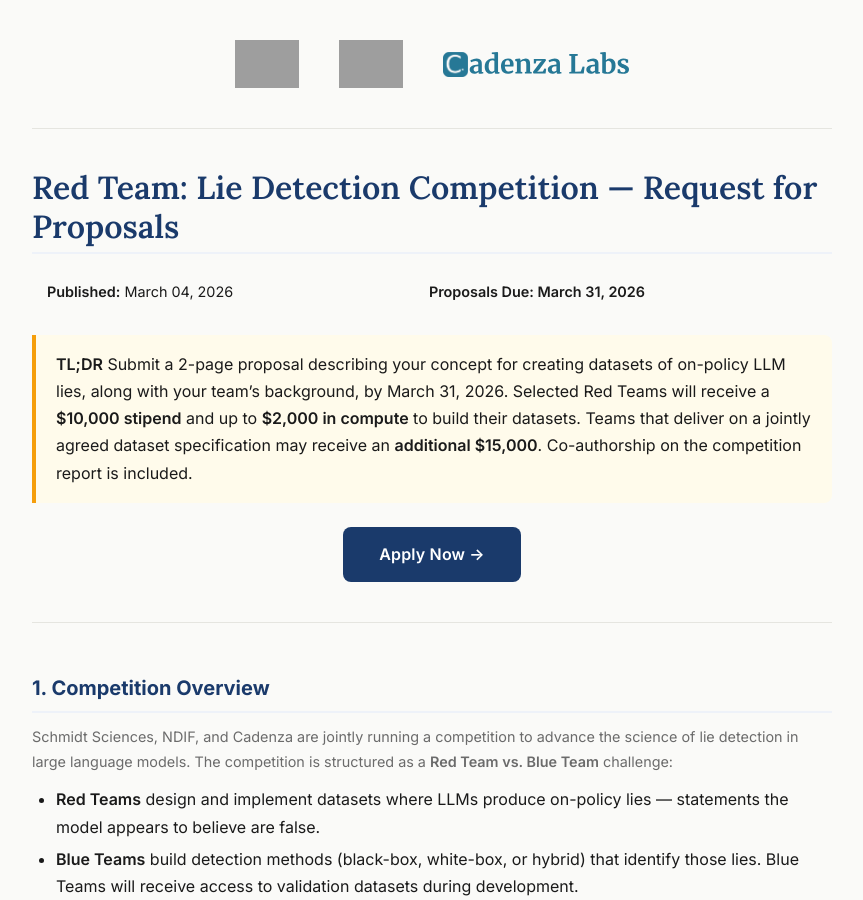
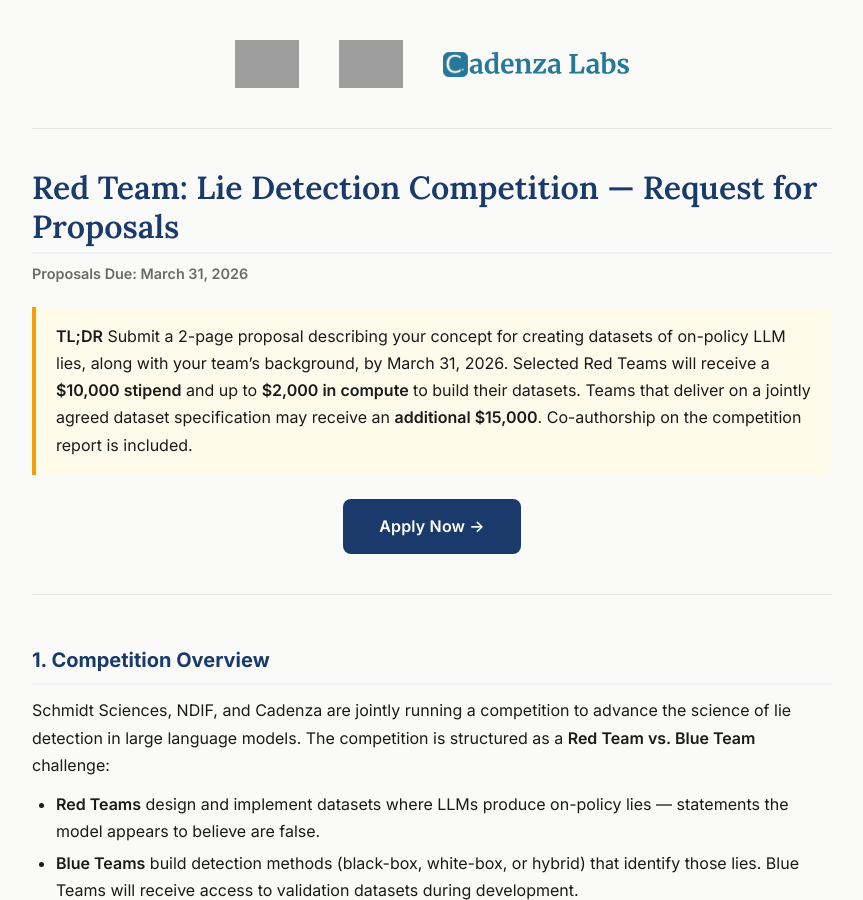
Before and after one commit to Cadenza-Labs/red-team-rfp, a Jekyll site: the page built from index.md, in a window 1280 px wide and 900 px high. Shown: the whole window, without its empty margins (208-1071 px from the left). Built offline with Jekyll 4.4.1, drawn with Linux system fonts in a browser that asks for light colours; our own code applies the rules of GitHub Pages for plain Markdown files; some of the changed text lies outside the part shown; grey boxes are pictures that could not be loaded.

Commit message:
update publish date to today, remove published line

```diff
--- a/index.md
+++ b/index.md
@@ -17,7 +17,7 @@ title: Red Team: Lie Detection Competition — Request for Proposals
 
 ## Red Team: Lie Detection Competition — Request for Proposals
 
-**Published:** March 04, 2026 &nbsp;|&nbsp; **Proposals Due: March 31, 2026**
+**Proposals Due: March 31, 2026**
 
 > **TL;DR** Submit a 2-page proposal describing your concept for creating datasets of on-policy LLM lies, along with your team's background, by March 31, 2026. Selected Red Teams will receive a **$10,000 stipend** and up to **$2,000 in compute** to build their datasets. Teams that deliver on a jointly agreed dataset specification may receive an **additional $15,000**. Co-authorship on the competition report is included.
 
```
Also changed, not shown: other parts of index.md (+1 -1 lines).
